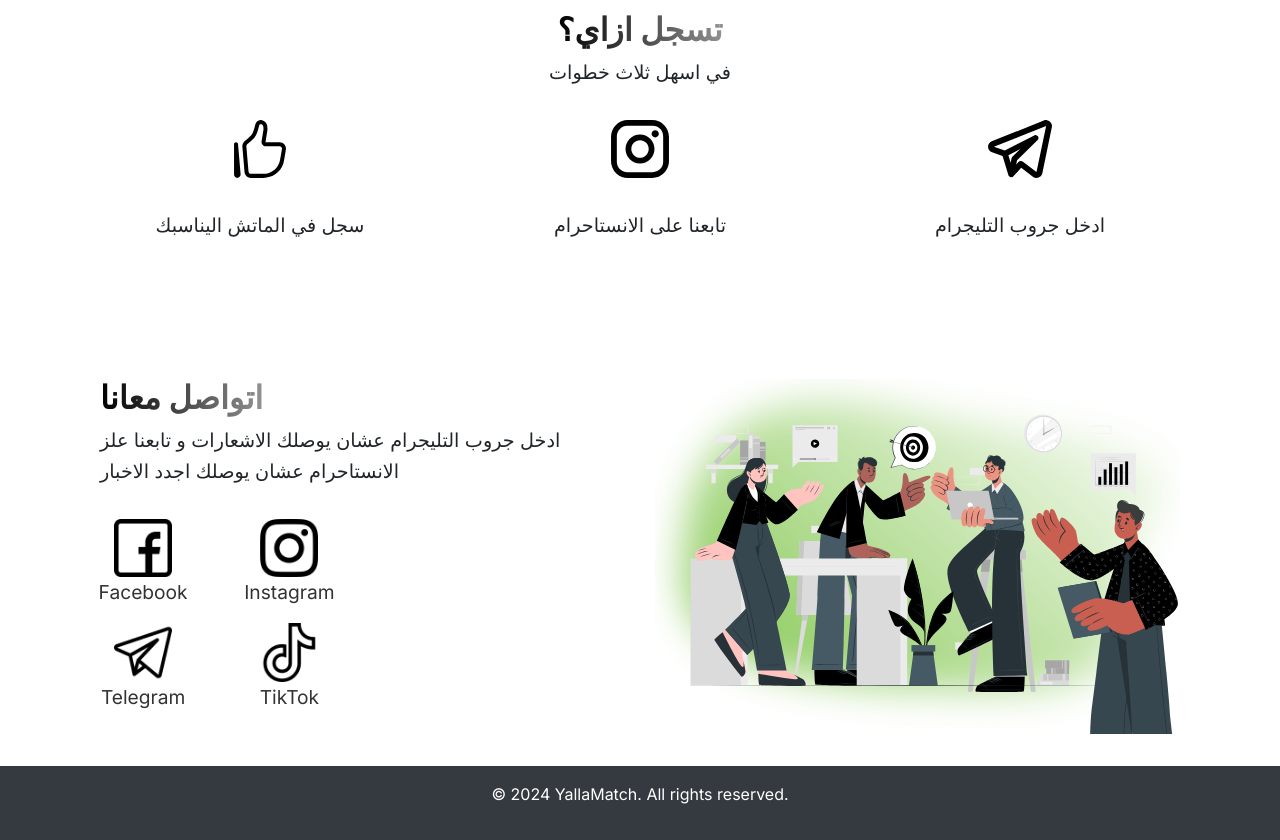
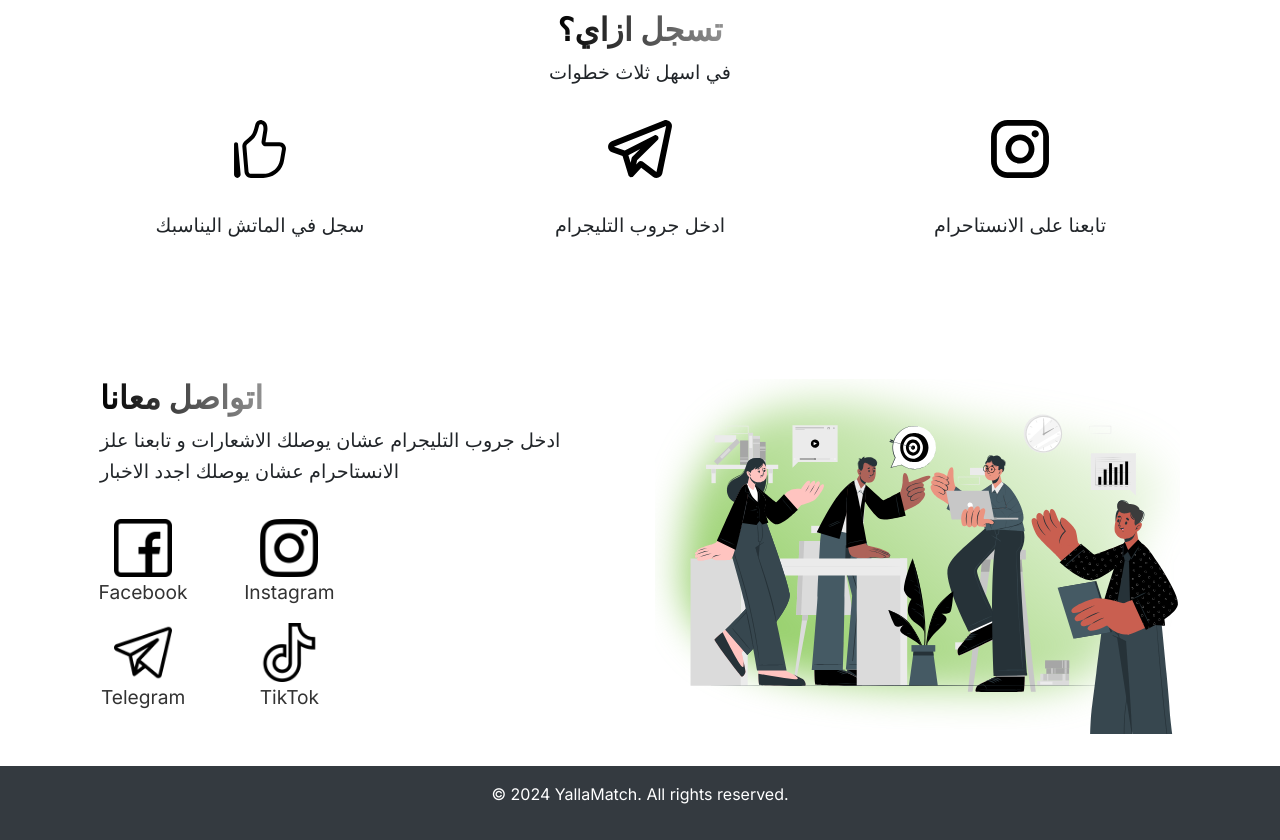
Before and after one commit to asirabdelhady/yallamatch, a plain HTML site: page index.html in a window 1280 px wide. Shown: the part 1360-2200 px from the top of the page. Drawn offline with nearby package versions, Linux system fonts and the light colour scheme.

Commit message:
changing rejister steps orientation

```diff
--- a/index.html
+++ b/index.html
@@ -112,16 +112,16 @@
                     <p id="registerStep">سجل في الماتش اليناسبك</p>
                 </div>
                 <div class="col-lg-4 order-2 order-md-2">
+                    <a href="https://t.me/+rRvVRPiaVeZkYjU0" target="_blank"></a>
+                        <img src="assets/telegram.svg" class="img-fluid custom-num-size" alt="Telegram">
+                    </a>
+                    <p id="joinTelegram">ادخل جروب التليجرام</p>
+                </div>
+                <div class="col-lg-4 order-1 order-md-3">
                     <a href="https://www.instagram.com/yallamatch.eg?igsh=MWwxajQ5bGQ4eDFuZg==" target="_blank">
                         <img src="assets/instagram.svg" class="img-fluid custom-num-size" alt="Instagram">
                     </a>
                     <p id="followInstagram">تابعنا على الانستاحرام</p>
-                </div>
-                <div class="col-lg-4 order-1 order-md-3">
-                    <a href="https://t.me/+rRvVRPiaVeZkYjU0" target="_blank">
-                        <img src="assets/telegram.svg" class="img-fluid custom-num-size" alt="Telegram">
-                    </a>
-                    <p id="joinTelegram">ادخل جروب التليجرام</p>
                 </div>
             </div>
         </section>
```
